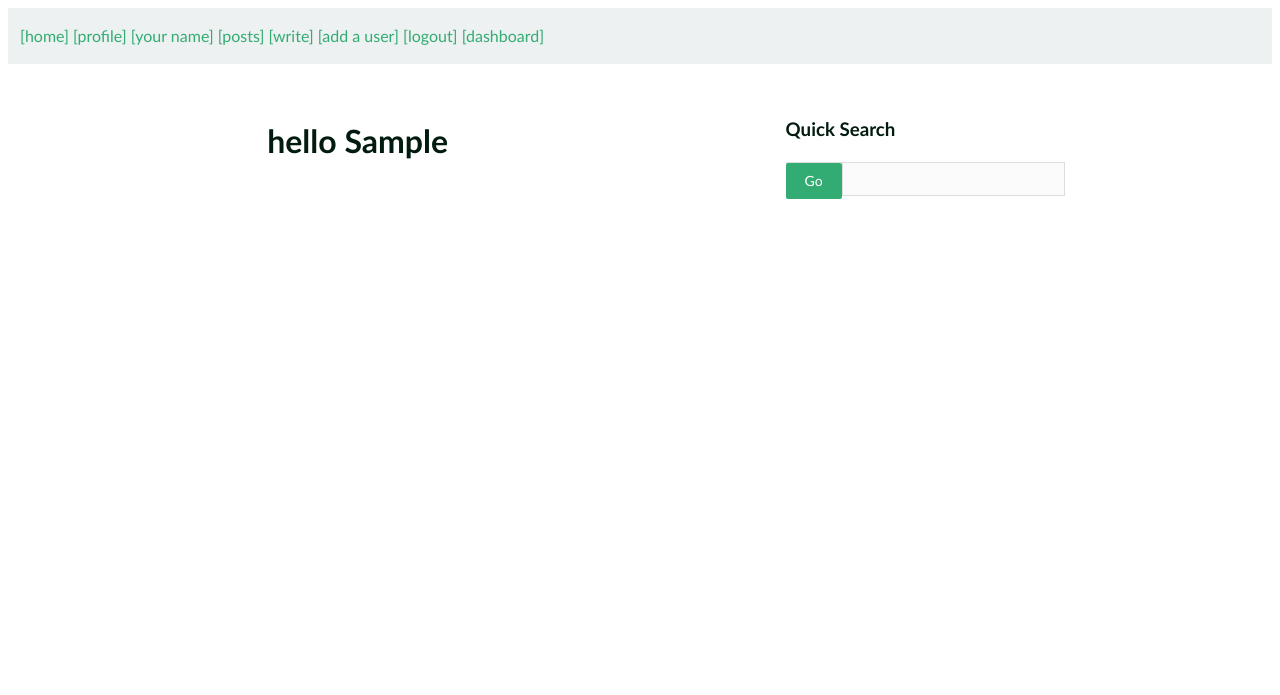
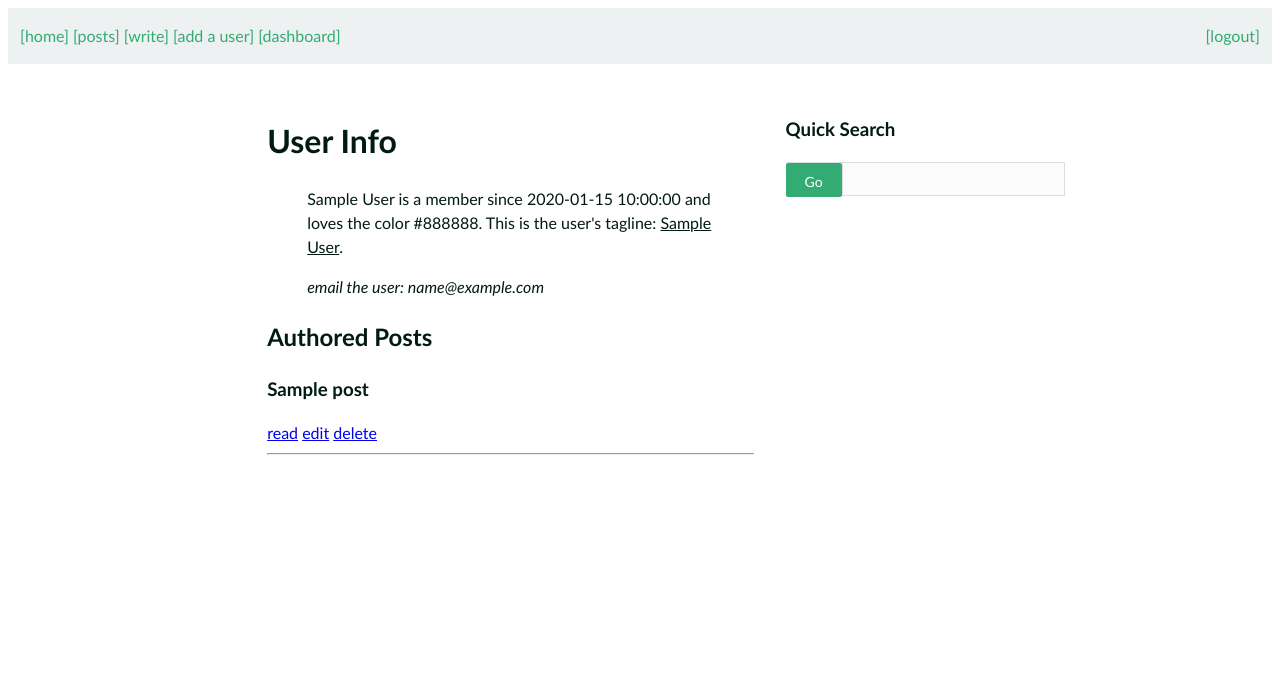
Before and after one commit to ahmdsabbir/flaskblog, a Flask app: a page that uses templates/user.html in a window 1280 px wide. Shown: the top 695 px of the page. Run offline with Flask 2, Linux system fonts and the light colour scheme; a user stored in the database is signed in; tables that the repository leaves empty hold one stand-in row (values such as "Sample post"); some libraries are stand-ins or nearby versions.

Commit message:
user page

```diff
--- a/app.py
+++ b/app.py
@@ -34,7 +34,10 @@ def load_user(user_id):
 @app.context_processor
 def base():
     form = SearchForm()
-    return dict(form=form)
+    return dict(
+        form=form,
+        current_user=current_user,
+    )
 
 # search function
 @app.route('/search', methods=['GET','POST'])
@@ -184,6 +187,7 @@ def get_current_date():
 
 
 @app.route('/user/add', methods=['GET', 'POST'])
+@login_required
 def add_user():
     name = None
     form = UserForm()
@@ -214,6 +218,8 @@ def update(id):
         user_to_update.email = request.form['email']
         user_to_update.username = request.form['username']
         user_to_update.favorite_color = request.form['favorite_color']
+        user_to_update.about_author = request.form['about_author']
+        user_to_update.profile_pic = request.files['profile_pic']
         try:
             db.session.commit()
             flash('updated')
@@ -245,7 +251,10 @@ def index():
 
 @app.route('/user/<name>')
 def profile(name):
-    return render_template('user.html', name=name)
+    user = Users.query.filter_by(username=name).first()
+    print(user.id)
+    posts = user.posts
+    return render_template('user.html', user=user, posts=posts)
 
 #invalid error
 @app.errorhandler(404)
@@ -331,4 +340,4 @@ class Posts(db.Model):
 
 # initiate
 if __name__ == "__main__":
-    app.run(debug=True, port=8000)
+    app.run(debug=True, host="0.0.0.0", port=8000)
--- a/forms.py
+++ b/forms.py
@@ -1,6 +1,7 @@
 from flask_wtf import FlaskForm
 from wtforms import StringField, SubmitField, PasswordField, BooleanField, ValidationError, TextAreaField, SearchField
-from wtforms.validators import DataRequired, EqualTo, Length
+from wtforms.validators import DataRequired, EqualTo
+from flask_wtf.file import FileField
 from flask_ckeditor import CKEditorField
 
 class PostForm(FlaskForm):
--- a/static/css/base.css
+++ b/static/css/base.css
@@ -116,8 +116,8 @@ header > nav > a:focus {
     font-family: inherit;
     border: 1px solid transparent;
     border-radius: 2px;
-    height: 36px;
-    line-height: 34px;
+    height: 34px;
+    line-height: 36px;
     font-size: 14px;
     color: #241c15;
     background-color: var(--primary);
--- a/templates/aside.html
+++ b/templates/aside.html
@@ -8,7 +8,7 @@
                 <button type="submit" class="submit">Go</button>
             </div>
             <div class="form-field">
-                <input type="searched" name="searched">
+                <input type="searched" name="searched" required>
             </div>
         </div>
     </form>
--- a/templates/dashboard.html
+++ b/templates/dashboard.html
@@ -11,11 +11,15 @@
     <h1>Dashboard</h1>
     <h2>User Info</h2>
     <img src="{{ url_for('static', filename='img/profile_photo.png') }}" alt="{{ current_user.name }}" height="200" width="200" style="border-radius: 100px;">
+    <p><u><strong>About Me: </strong>{{ current_user.about_author }}</u></p>
+    <p><u><strong>Photo: </strong>{{ current_user.profile_pic }}</u></p>
+
+    <p><a href="{{ url_for('profile', name=current_user.username) }}">My posts</a></p>
+
     <p><strong>Name: </strong>{{ current_user.name }}</p>
     <p><strong>Email: </strong>{{ current_user.email }}</p>
     <p><strong>Username: </strong>{{ current_user.username }}</p>
     <p><strong>Favorite Color: </strong>{{ current_user.favorite_color }}</p>
-    <p><strong>About The Author: </strong>{{ current_user.about_author }}</p>
     <p><strong>Member Since: </strong>{{ current_user.date_added }}</p>
 
     <a href="{{ url_for('logout') }}">log out</a>
--- a/templates/header.html
+++ b/templates/header.html
@@ -1,17 +1,15 @@
 <header>
     <nav>
         <a href="{{ url_for('index') }}">[home]</a>
-        <a href="{{ url_for('profile',name='emma') }}">[profile]</a>
-        <a href="{{ url_for('name') }}">[your name]</a>
         <a href="{{ url_for('posts') }}">[posts]</a>
         <a href="{{ url_for('add_post') }}">[write]</a>
-        <a href="{{ url_for('add_user') }}">[add a user]</a>
         {% if current_user.is_authenticated %}
-            <a href="{{ url_for('logout') }}">[logout]</a>
+            <a href="{{ url_for('add_user') }}">[add a user]</a>
+            <a href="{{ url_for('logout') }}" style="float: right;">[logout]</a>
             <a href="{{ url_for('dashboard') }}">[dashboard]</a>
         {% else %}
-            <a href="{{ url_for('login') }}">[login]</a>
-            <a href="{{ url_for('add_user') }}">[register]</a>
+            <a href="{{ url_for('login') }}" style="float: right;">[login]</a>
+            <a href="{{ url_for('add_user') }}" style="float: right;">[register]</a>
         {% endif %}
     </nav>
 
--- a/templates/index.html
+++ b/templates/index.html
@@ -4,6 +4,6 @@
 
 {% block content %}
 
-    Home Page
+    <strong>Welcome to the most basic blog.</strong>
 
 {% endblock %}
--- a/templates/posts.html
+++ b/templates/posts.html
@@ -16,7 +16,7 @@
                 {{ post.title }}
             </h2>
             <small>
-                Posted on {{ post.date_posted }} by {{ post.poster.name }}
+                Posted on {{ post.date_posted }} by <a href="{{ url_for('profile', name=post.poster.username) }}">{{ post.poster.name }}</a>
             </small>
             <br>
             <a href="{{ url_for('post', slug=post.slug) }}">read</a>
--- a/templates/update.html
+++ b/templates/update.html
@@ -13,7 +13,7 @@
     {% if id==current_user.id %}
     <h1>Update User</h1>
     <br />
-    <form method="POST">
+    <form method="POST" enctype="multipart/form-data">
         {{ form.hidden_tag() }}
         <div class="form-container">
             <div class="form-label">{{ form.name.label}}</div>
@@ -27,6 +27,8 @@
             <div class="form-field">{{ form.favorite_color(value=user_to_update.favorite_color) }}</div>
             <div class="form-label">{{ form.about_author.label}}</div>
             <div class="form-field"><textarea name="about_author" id="about_author">{{ user_to_update.about_author }}</textarea></div>
+            <div class="form-label">{{ form.profile_pic.label}}</div>
+            <div class="form-field">{{ form.profile_pic(value=user_to_update.profile_pic) }}</div>
             <div class="form-field">{{ form.submit(class="submit") }}</div>
         </div>
 
--- a/templates/user.html
+++ b/templates/user.html
@@ -4,6 +4,40 @@
 
 {% block content %}
 
-<h1>hello {{ name|title }}</h1>
+<h1>User Info</h1>
+
+<blockquote>
+    <p>
+        {{ user.name }} is a member since {{ user.date_added }} and loves the color {{ user.favorite_color }}. This is the user's tagline: <u>{{ user.about_author }}</u>.
+    </p>
+    <p>
+        <em>email the user: {{ user.email }}</em>
+    </p>
+</blockquote>
+
+<h2>Authored Posts</h2>
+{% if posts %}
+
+    {% for post in posts %}
+
+        <div class="post">
+            <h3>
+                {{ post.title }}
+            </h3>
+            <a href="{{ url_for('post', slug=post.slug) }}">read</a>
+
+            {# show this only if current user is the poster #}
+            {% if post.poster.id==current_user.id %}
+            <a href="{{ url_for('edit', slug=post.slug) }}">edit</a>
+            <a href="{{ url_for('delete_post', slug=post.slug) }}">delete</a>
+            {% endif %}
+        </div>
+        <hr>
+
+    {% endfor %}
+
+{% else %}
+    user has not authored any posts
+{% endif %}
 
 {% endblock %}
```
Also changed, not shown: migrations/versions/425c70691993_profile_pic_added.py (added, +32 -0 lines), migrations/versions/cf8ea21da62d_profile_pic_deleted.py (added, +32 -0 lines).
